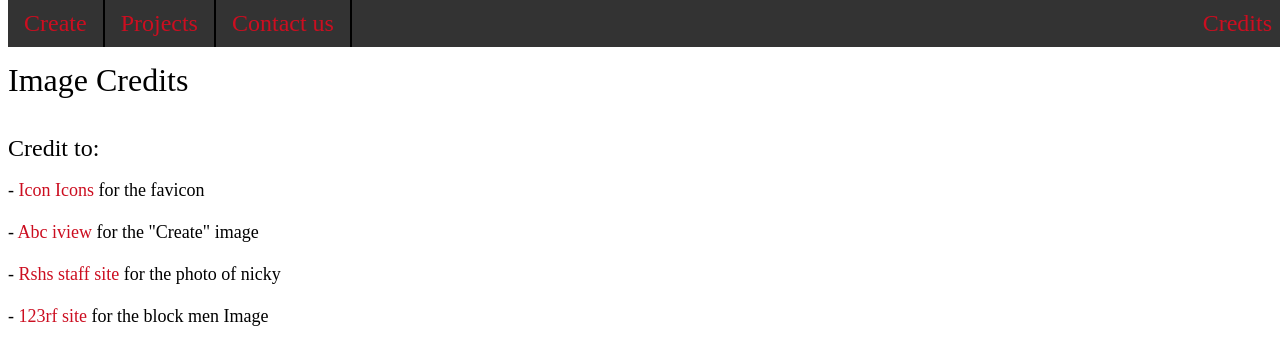
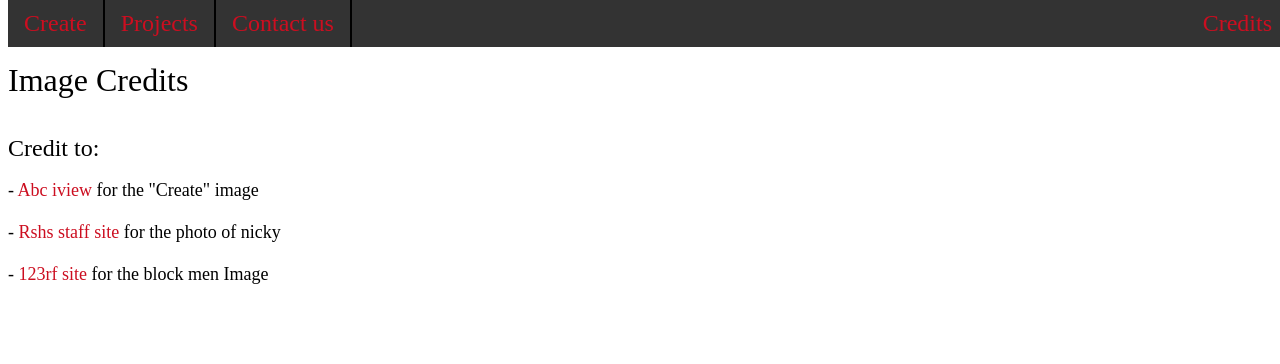
Before and after one commit to 6cv2/site, a plain HTML site: page Html webbersite/about.html in a window 1280 px wide. Drawn offline with Linux system fonts and the light colour scheme.

Commit message:
changed credits
Corrected credits

```diff
--- a/Html webbersite/about.html
+++ b/Html webbersite/about.html
@@ -51,9 +51,6 @@
 		Credit to: </font>
 		<br>
 		<br><font size="+1">
-		- <a href="https://icon-icons.com">Icon Icons</a> for the favicon
-		<br>
-		<br>
 		- <a href="https://iview.abc.net.au/show/create">Abc iview</a> for the "Create" image
 		<br>
 		<br>
```
